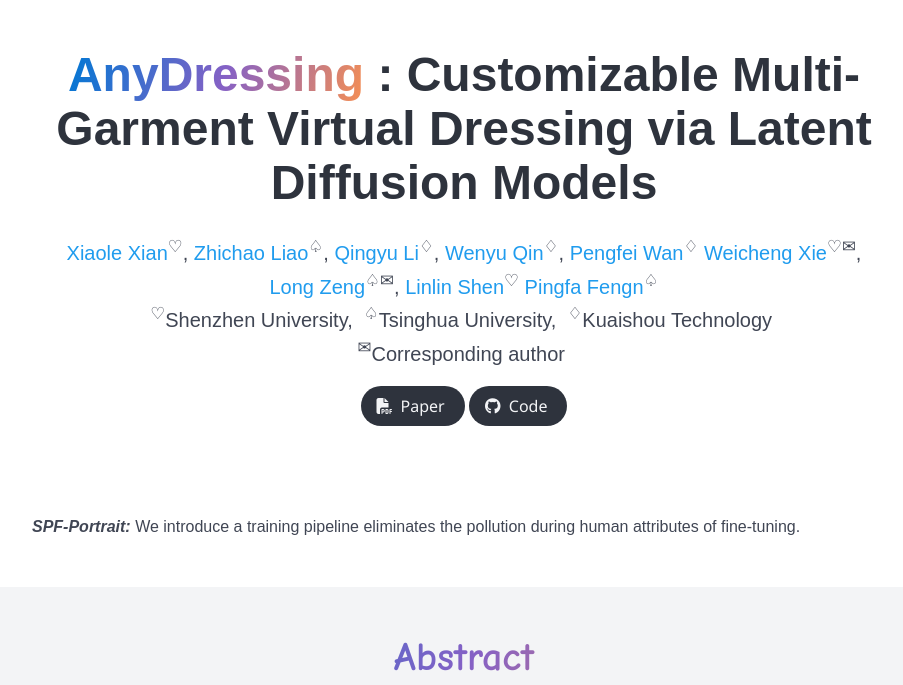
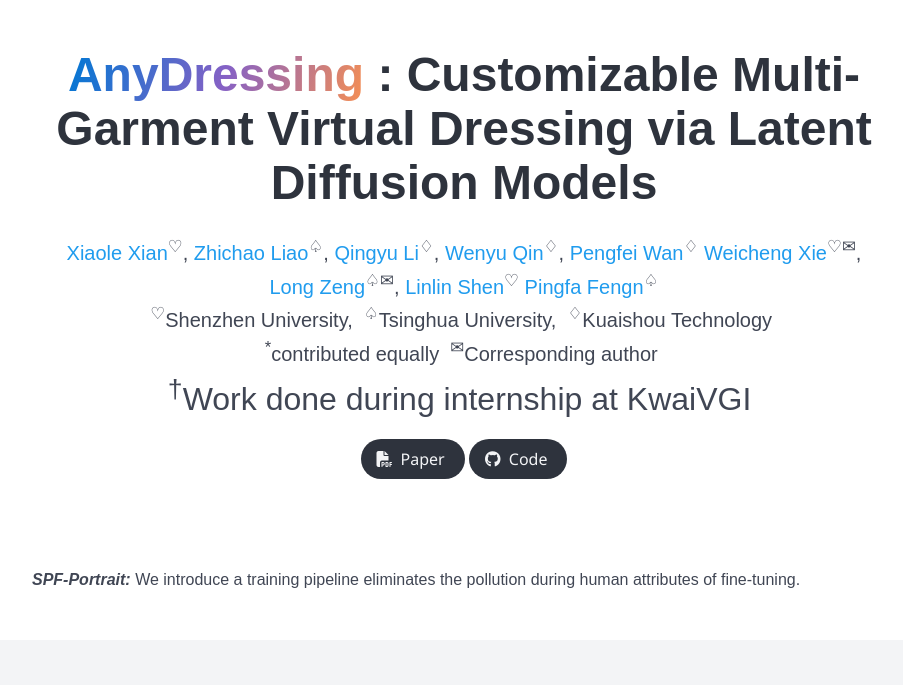
Before and after one commit to SPF-Portrait/SPF-Protrait, a plain HTML site: page index.html in a window 1280 px wide. Shown: the top 685 px of the page, without its empty margins (176-1079 px from the left). Drawn offline with nearby package versions, Linux system fonts and the light colour scheme; a script that the page names is missing; some icons are missing; a web font is replaced by a local one.

Commit message:
Update index.html

```diff
--- a/index.html
+++ b/index.html
@@ -96,7 +96,12 @@
             </div>
 
             <div class="is-size-5 publication-authors">
+              <span class="author-block"><sup>*</sup>contributed equally</span>&nbsp;
               <span class="author-block"><sup>✉</sup>Corresponding author</span>&nbsp
+            </div>
+
+            <div class="is-size-3 publication-authors">
+              <span class="author-block"><sup>†</sup>Work done during internship at KwaiVGI</span>&nbsp
             </div>
 
             <!-- <div class="is-size-5 publication-authors">
```
